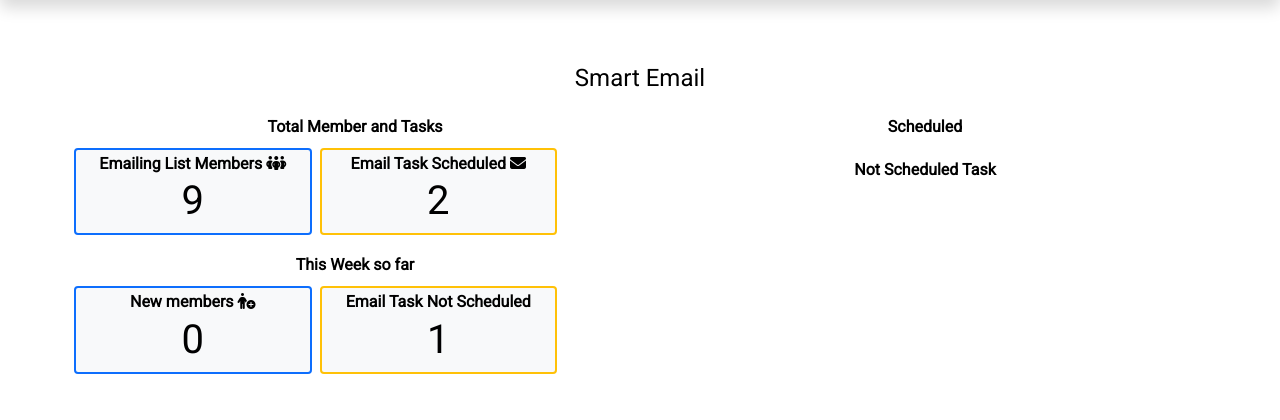
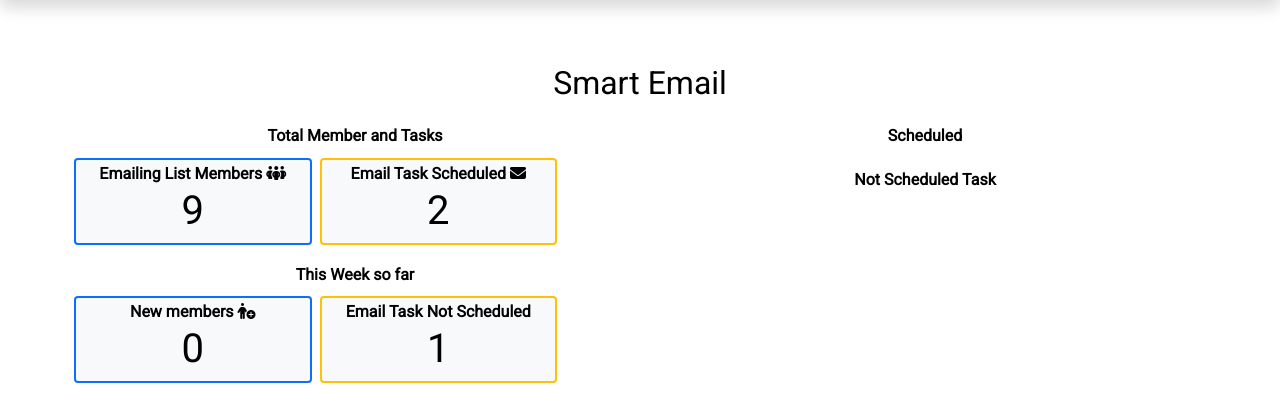
Before and after one commit to Zoanax/SmartForm, a Django app: page /master/ in a window 1280 px wide. Shown: the part 102-522 px from the top of the page. Run offline with Django 4.2, Linux system fonts and the light colour scheme; data comes from the database, SQL or seed files in the repository; some libraries are stand-ins or nearby versions.

Commit message:
Style update

```diff
--- a/templates/smartemail/master_home.html
+++ b/templates/smartemail/master_home.html
@@ -9,7 +9,7 @@
 {% block navbar %}
     <div class="container">
         <div class="row text-black">
-            <h4 class="text-center p-3"> Smart Email </h4>
+            <h4 class="text-center p-3 lead fs-2"> Smart Email </h4>
             {% comment %} Stats {% endcomment %}
             <div class="col-6">
 
```
